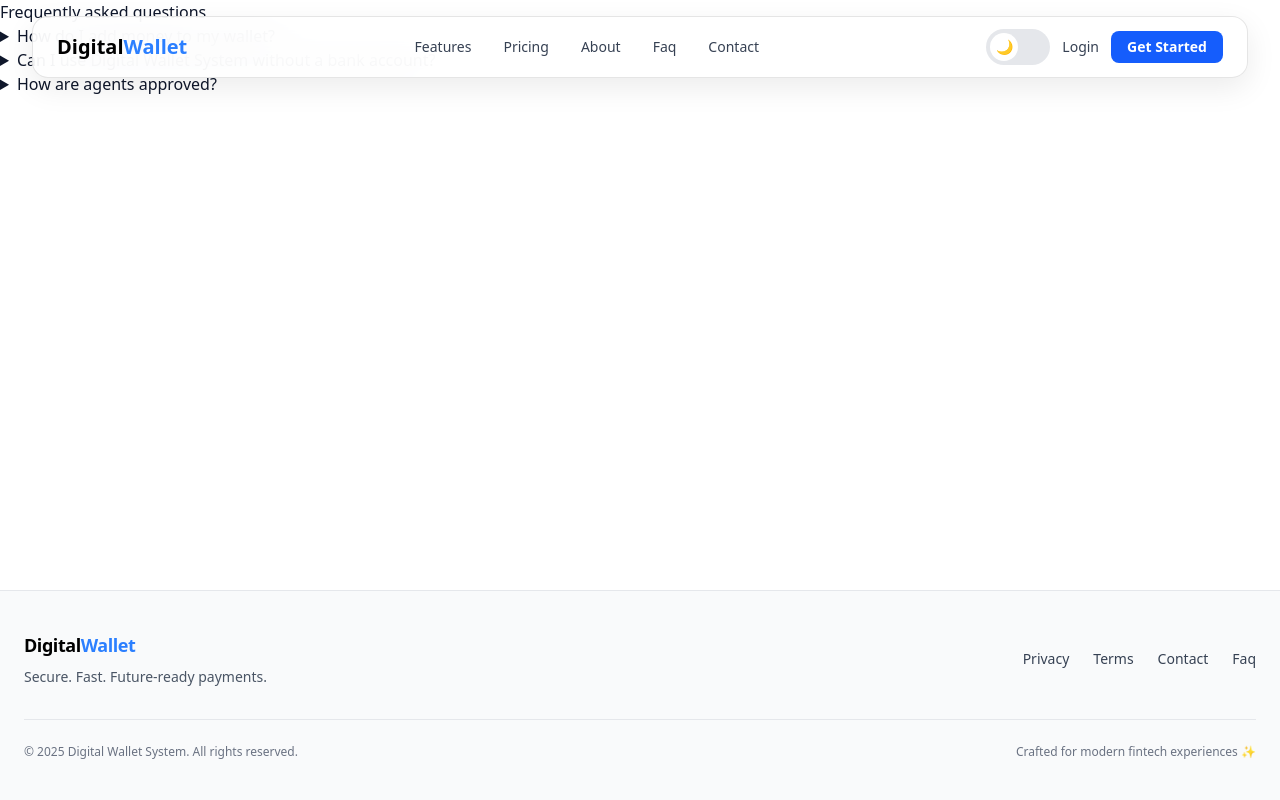
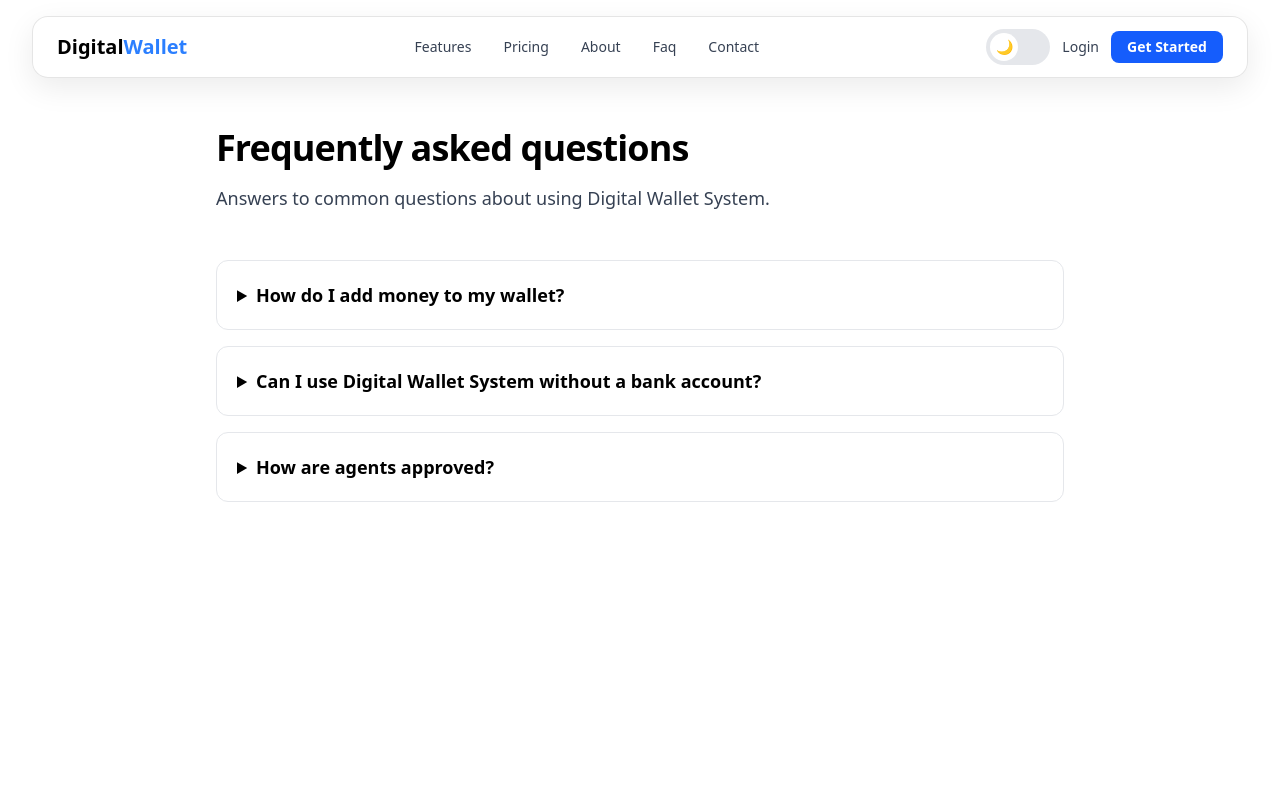
Before and after one commit to rudraprotapchakraborty/digital-wallet-system-frontend, a React (Vite) app: page /faq in a window 1280 px wide. Shown: the top 800 px of the page. Built offline with nearby package versions, Linux system fonts and the light colour scheme.

Commit message:
updated faq page

```diff
--- a/src/pages/public/FAQ.jsx
+++ b/src/pages/public/FAQ.jsx
@@ -1,30 +1,79 @@
 import React from "react";
+import { useTheme } from "../../context/ThemeContext";
 
-const FAQ = () => (
-  <section className="page">
-    <h1>Frequently asked questions</h1>
-    <details>
-      <summary>How do I add money to my wallet?</summary>
-      <p>
-        After logging in, go to Deposit. You can simulate a direct deposit or
-        ask an agent to perform a cash-in on your behalf.
+const FAQ = () => {
+  const { theme } = useTheme();
+  const dark = theme === "dark";
+
+  const itemBase = `rounded-xl border p-5 transition`;
+  const itemTheme = dark
+    ? "border-neutral-800 bg-neutral-900 text-white"
+    : "border-gray-200 bg-white text-black";
+
+  const summaryBase =
+    "cursor-pointer text-lg font-semibold focus:outline-none";
+
+  const textBase = dark ? "text-gray-100" : "text-gray-700";
+
+  return (
+    <section
+      className={`min-h-screen pt-32 ${
+        dark ? "bg-neutral-950" : "bg-white"
+      }`}
+    >
+      <div className="mx-auto max-w-4xl px-6 pb-20">
+        {/* Heading */}
+        <h1
+          className={`text-4xl font-extrabold tracking-tight ${
+            dark ? "text-white" : "text-black"
+          }`}
+        >
+          Frequently asked questions
+        </h1>
+
+        <p
+          className={`mt-4 text-lg ${
+            dark ? "text-gray-100" : "text-gray-700"
+          }`}
+        >
+          Answers to common questions about using Digital Wallet System.
+        </p>
+
+        {/* FAQ Items */}
+        <div className="mt-12 space-y-4">
+          <details className={`${itemBase} ${itemTheme}`}>
+            <summary className={summaryBase}>
+              How do I add money to my wallet?
+            </summary>
+            <p className={`mt-3 text-sm leading-relaxed ${textBase}`}>
+              After logging in, go to Deposit. You can simulate a direct deposit
+              or ask an agent to perform a cash-in on your behalf.
             </p>
           </details>
-    <details>
-      <summary>Can I use Digital Wallet System without a bank account?</summary>
-      <p>
-        Yes. You can operate entirely with cash through approved agents who
-        handle cash in and cash out.
+
+          <details className={`${itemBase} ${itemTheme}`}>
+            <summary className={summaryBase}>
+              Can I use Digital Wallet System without a bank account?
+            </summary>
+            <p className={`mt-3 text-sm leading-relaxed ${textBase}`}>
+              Yes. You can operate entirely with cash through approved agents
+              who handle cash in and cash out.
             </p>
           </details>
-    <details>
-      <summary>How are agents approved?</summary>
-      <p>
+
+          <details className={`${itemBase} ${itemTheme}`}>
+            <summary className={summaryBase}>
+              How are agents approved?
+            </summary>
+            <p className={`mt-3 text-sm leading-relaxed ${textBase}`}>
               Admins review each agent profile. Once approved, agents can start
               performing cash operations with transparent tracking.
             </p>
           </details>
+        </div>
+      </div>
     </section>
   );
+};
 
 export default FAQ;
```
Lines whose indentation alone changed are shown as unchanged.
